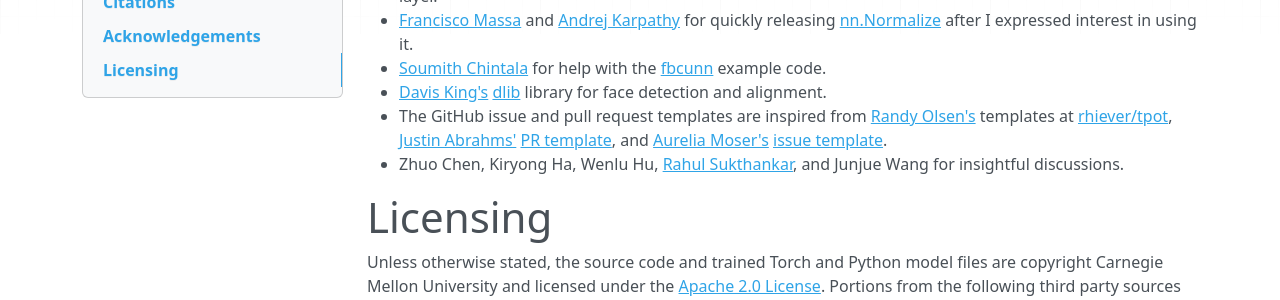
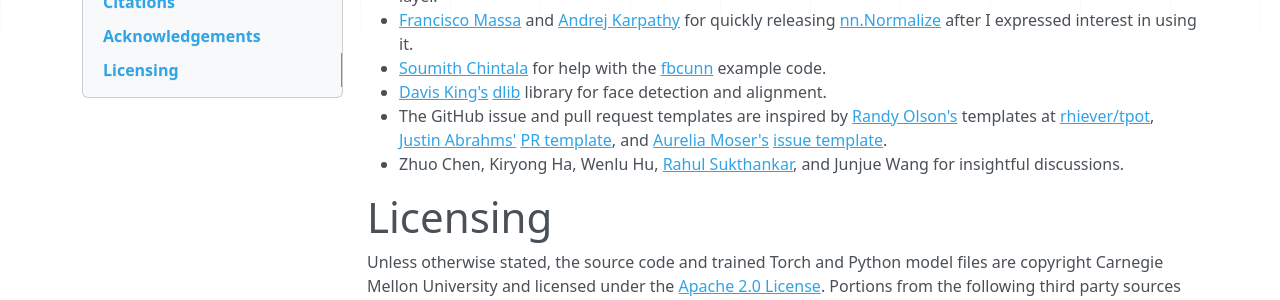
Before and after one commit to cmusatyalab/openface, an MkDocs documentation site: the page built from docs/index.md, in a window 1280 px wide and 900 px high, scrolled down 2866 px. Shown: the part 272-572 px from the top of the window. Built offline with MkDocs 1.6.1, drawn with Linux system fonts in a browser that asks for light colours; nearby versions of some CDN libraries; old or Windows-style settings are respelled for this version of MkDocs.

Commit message:
fix typo in acknowledgements section

```diff
--- a/docs/index.md
+++ b/docs/index.md
@@ -174,8 +174,8 @@
   example code.
 + [Davis King's](https://github.com/davisking) [dlib](https://github.com/davisking/dlib)
   library for face detection and alignment.
-+ The GitHub issue and pull request templates are inspired from
-  [Randy Olsen's](http://www.randalolson.com/) templates at [rhiever/tpot](https://github.com/rhiever/tpot),
++ The GitHub issue and pull request templates are inspired by
+  [Randy Olson's](http://www.randalolson.com/) templates at [rhiever/tpot](https://github.com/rhiever/tpot),
   [Justin Abrahms'](https://justin.abrah.ms/) [PR template](https://quickleft.com/blog/pull-request-templates-make-code-review-easier/),
   and
   [Aurelia Moser's](http://algorhyth.ms/) [issue template](https://bl.ocks.org/auremoser/72803ba969d0e61ff070).
```
